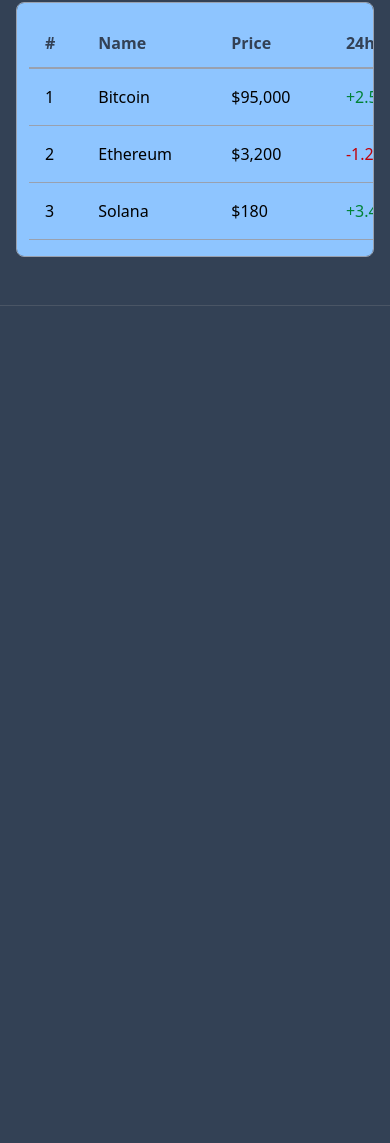
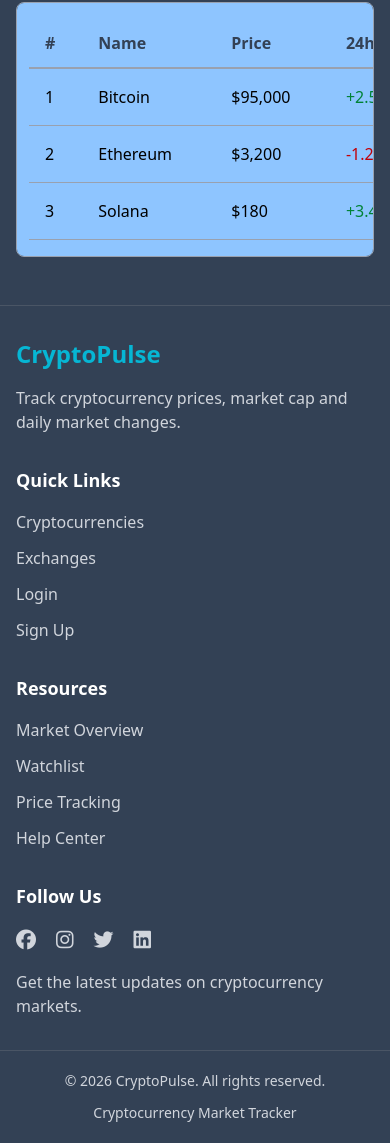
Before and after one commit to SACHIN3180/milestone-project-2, a plain HTML site: page index.html in a window 390 px wide. Shown: the part 843-1986 px from the top of the page. Before the commit the page ends 1149 px from the top, so only its background shows below. Drawn offline with nearby package versions, Linux system fonts and the light colour scheme.

Commit message:
responsive ui index

```diff
--- a/index.html
+++ b/index.html
@@ -243,9 +243,10 @@
 
     <hr class="border-gray-600">
 
-    <!--  <footer id="footer" class="w-full bg-[#334155] ">
+    <footer id="footer" class="w-full bg-[#334155]">
 
-        <div class="px-20 py-8 grid grid-cols-4 gap-8">
+        <div class="px-4 sm:px-8 lg:px-12 xl:px-20 py-8
+        grid grid-cols-1 sm:grid-cols-2 lg:grid-cols-4 gap-8">
 
             <div>
                 <h2 class="text-2xl font-bold text-[#06b6d4]">
@@ -298,7 +299,9 @@
 
         <hr class="border-gray-600">
 
-        <div class="px-20 py-5 flex justify-between items-center">
+        <div class="px-4 sm:px-8 lg:px-12 xl:px-20 py-5
+        flex flex-col sm:flex-row justify-between items-center gap-3 text-center sm:text-left">
+
             <p class="text-gray-300 text-sm">
                 © 2026 CryptoPulse. All rights reserved.
             </p>
@@ -306,9 +309,10 @@
             <p class="text-gray-300 text-sm">
                 Cryptocurrency Market Tracker
             </p>
+
         </div>
 
-    </footer> -->
+    </footer>
 
 </body>
 <script src="popup.js"></script>
```
